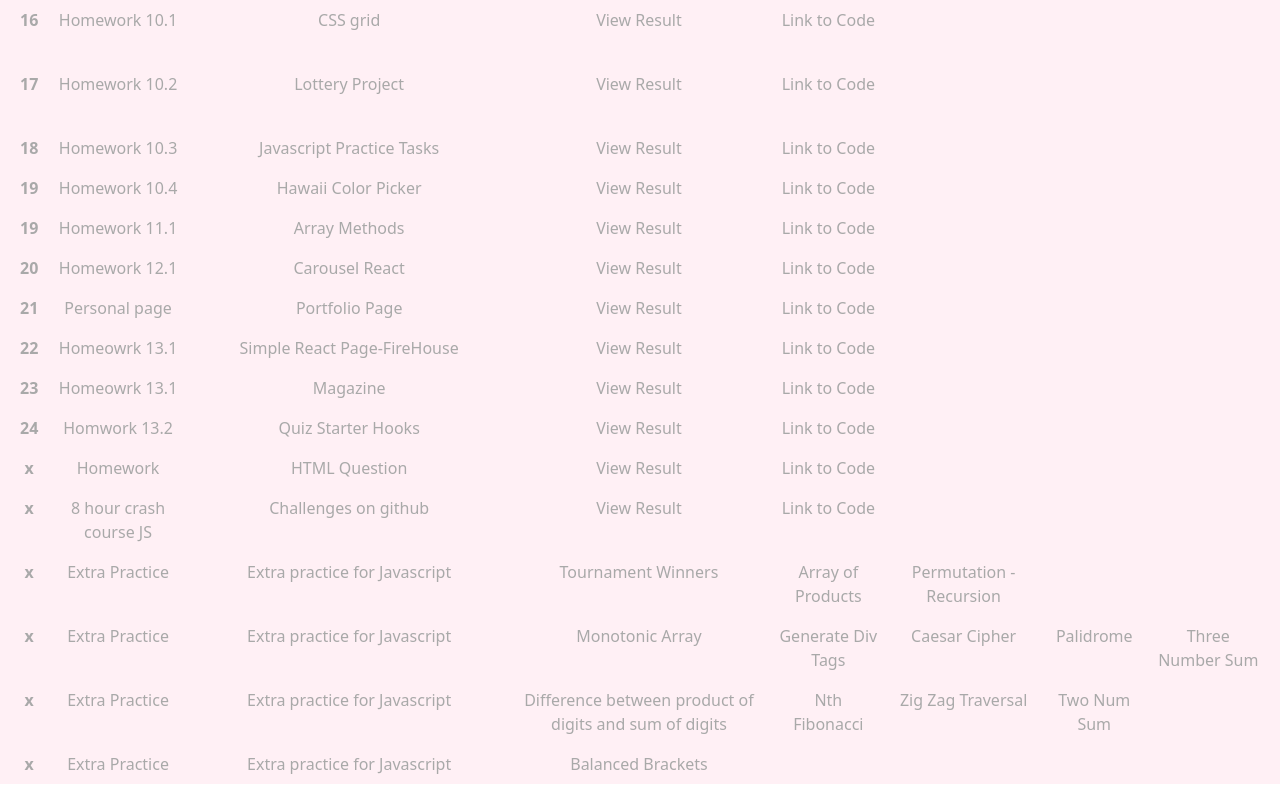
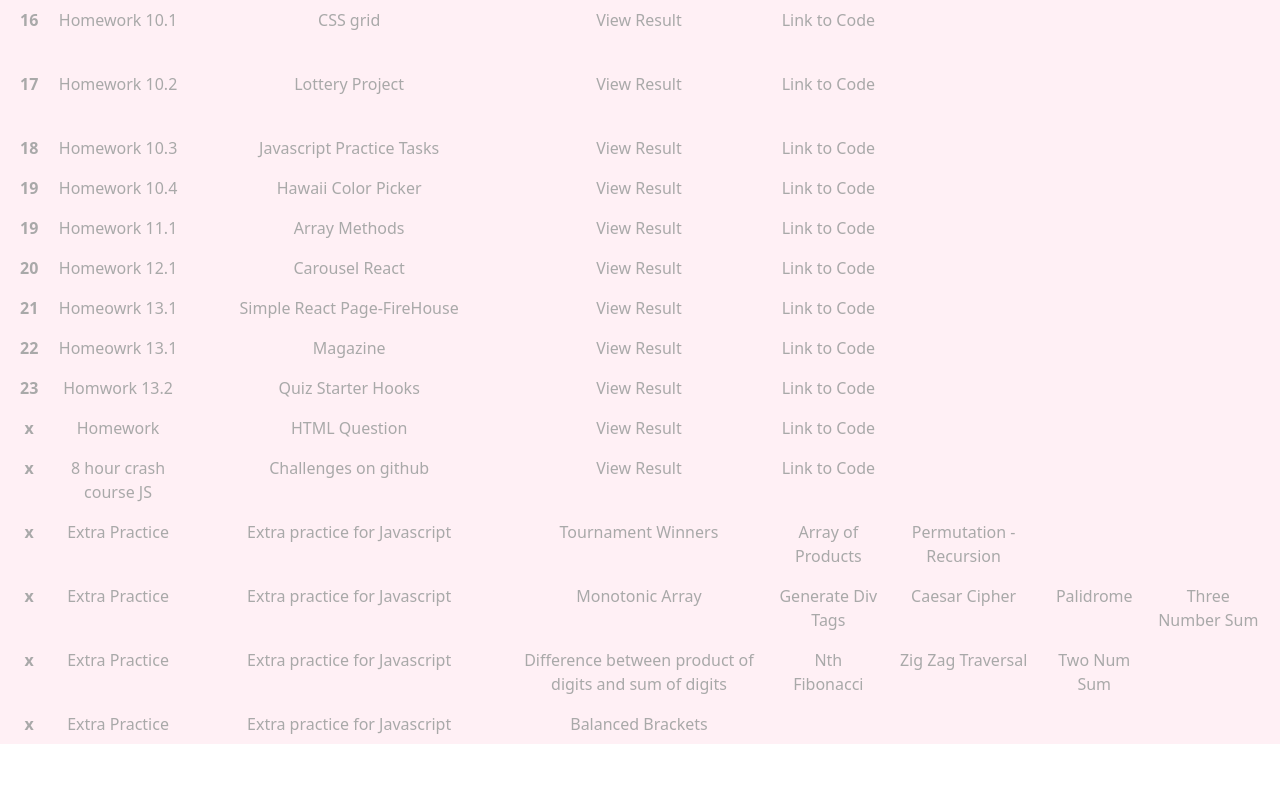
Before and after one commit to TiannaLopes/Wynsico-main, a React (Create React App) app: page /#/homeworks in a window 1280 px wide. Shown: the part 1024-1824 px from the top of the page. After the commit the page ends 1784 px from the top, so only its background shows below. Built offline with nearby package versions, Linux system fonts and the light colour scheme.

Commit message:
no portfolio

```diff
--- a/src/Components/Homeworks/index.js
+++ b/src/Components/Homeworks/index.js
@@ -178,29 +178,23 @@ function Homeworks() {
           <td><a href="https://carousel-tiannna-lopes.netlify.app/"> View Result</a> </td>
           <td><a href="https://github.com/TiannaLopes/carousel">Link to Code</a> </td>
 </tr>
+
 <tr>
           <th scope="row">21</th>
-          <td>Personal page</td>
-          <td> Portfolio Page </td>
-          <td><a href="https://github.com/TiannaLopes/profileAlinaLopes"> View Result</a> </td>
-          <td><a href="https://github.com/TiannaLopes/profileAlinaLopes">Link to Code</a> </td>
-</tr>
-<tr>
-          <th scope="row">22</th>
           <td>Homeowrk 13.1</td>
           <td> Simple React Page-FireHouse </td>
           <td><a href="https://github.com/TiannaLopes/fireHouseMag"> View Result</a> </td>
           <td><a href="https://github.com/TiannaLopes/fireHouseMag">Link to Code</a> </td>
 </tr>
 <tr>
-          <th scope="row">23</th>
+          <th scope="row">22</th>
           <td>Homeowrk 13.1</td>
           <td> Magazine </td>
           <td><a href="https://github.com/TiannaLopes/magazine"> View Result</a> </td>
           <td><a href="https://github.com/TiannaLopes/magazine">Link to Code</a> </td>
 </tr>
 <tr>
-          <th scope="row">24</th>
+          <th scope="row">23</th>
           <td>Homwork 13.2</td>
           <td> Quiz Starter Hooks </td>
           <td><a href="https://github.com/TiannaLopes/hooksQuiz"> View Result</a> </td>
```
